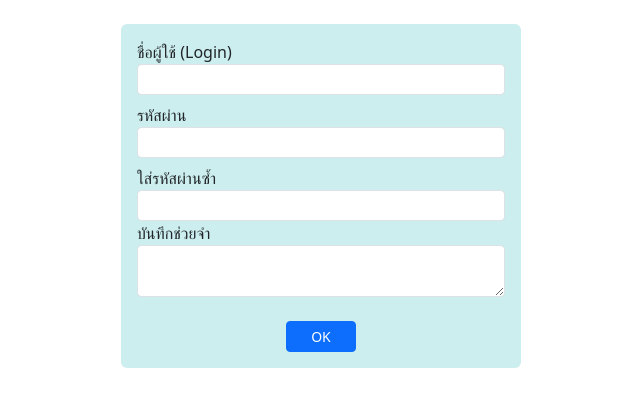
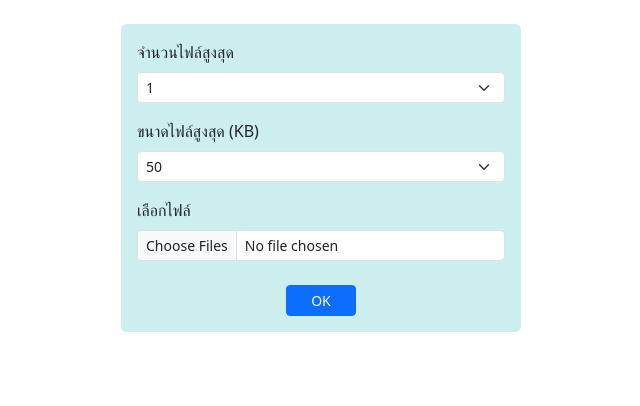
Before and after one commit to pluemkung/app1, a React (Create React App) app: page / in a window 1280 px wide. Shown: the top 406 px of the page, without its empty margins (319-959 px from the left). Built offline with nearby package versions, Linux system fonts and the light colour scheme.

Commit message:
select File

```diff
--- a/src/App.js
+++ b/src/App.js
@@ -5,12 +5,13 @@
 import Router2 from './router2';
 import Router3 from './router3';
 import FormText from './form-text';
+import FormSelectFile from './form-select-file';
 
 
 
 export default function App(){
   // let [user,setUser] = React.useState('')
   return (
-   <FormText/>
+   <FormSelectFile/>
   )
 }
--- /dev/null
+++ b/src/form-select-file.js
@@ -0,0 +1,70 @@
+import React from 'react'
+
+export default function FormSelectFile() {
+    const inputFile = React.useRef()
+    const selectMaxNumFiles = React.useRef()
+    const selectMaxSize = React.useRef()
+
+    let maxNumfiles = [1, 2, 3, 4, 5]
+    let maxSizes = [50, 100, 200, 500, 1000]
+
+
+    const onClickButton = () => {
+        let maxNumFiles = selectMaxNumFiles.current.value
+        let maxSize = selectMaxSize.current.value // ดึงค่าจาก select ตัวที่สอง
+        if (inputFile.current.files.length > maxNumFiles) { // เทียบกับจำนวนที่เลือก
+            alert(`เลือกได้ไม่เกิน ${maxNumFiles} ไฟล์`)
+            return
+        }
+
+        for (let f of inputFile.current.files) {
+            if (f.size > maxSize * 1000) {
+                alert(`ขนาดของเเต่ละไฟล์ต้องไม่เกิน ${maxSize} KB`) // เติมข้อความแจ้งเตือน
+                return
+            }
+        }
+        alert('Files OK')
+    }
+
+    return (
+        <div className="mt-4 mx-auto p-3 rounded"
+            style={{ width:'400px', background:'#cee'}}>
+
+            <form>
+                <div className="form-group mb-3">
+                    <label htmlFor="maxNumFiles" className="form-label">จำนวนไฟล์สูงสุด</label>
+                    <select id="maxNumFiles" className="form-select form-select-sm" ref={selectMaxNumFiles}>
+                        {
+                            maxNumfiles.map(i => {
+                                return <option key={i} value={i}>{i}</option>
+                            })
+                        }
+                    </select>
+                </div>
+
+                <div className="form-group mb-3">
+                    <label htmlFor="maxFileSize" className="form-label">ขนาดไฟล์สูงสุด (KB)</label>
+                    <select id="maxFileSize" className="form-select form-select-sm" ref={selectMaxSize}>
+                        {
+                            maxSizes.map(i => {
+                                return <option key={i} value={i}>{i}</option>
+                            })
+                        }
+                    </select>
+                </div>
+
+                <div className="form-group mb-3">
+                    <label htmlFor="file" className="form-label">เลือกไฟล์</label>
+                    <input type="file" id="file" accept="image/*"
+                        className="form-control form-control-sm" ref={inputFile} multiple/>
+                </div>
+
+                <div className="text-center mt-4">
+                    <button type="button" className="btn btn-sm btn-primary px-4"
+                        onClick={onClickButton}>OK
+                    </button>
+                </div>
+            </form>
+        </div>
+    )
+}
```
